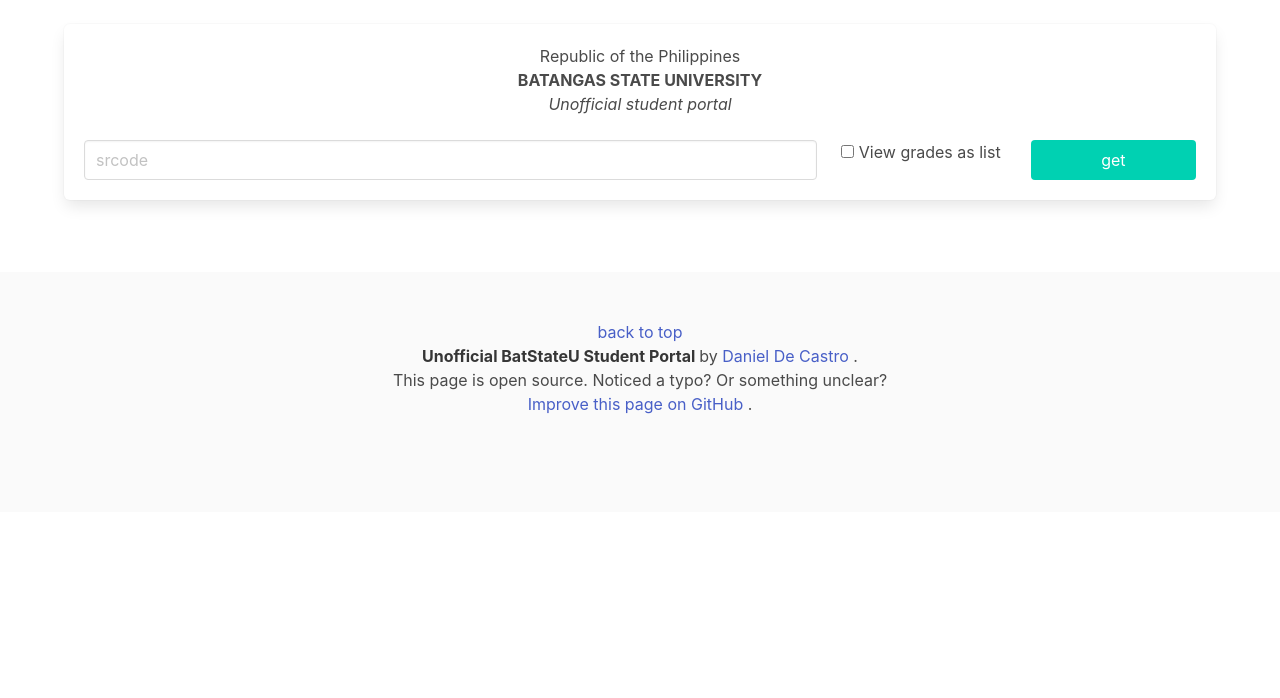
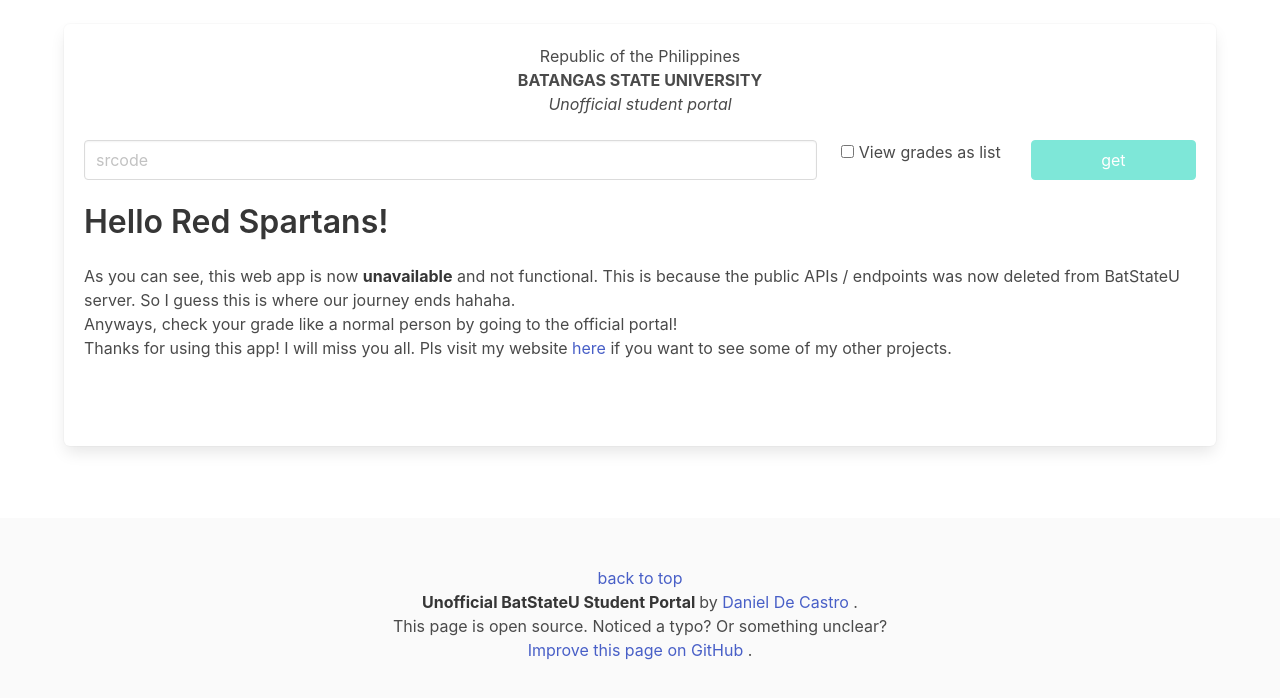
Before and after one commit to cryp2knight/BatStateU-student-portal, a plain HTML site: page index.html in a window 1280 px wide. Drawn offline with nearby package versions, Linux system fonts and the light colour scheme.

Commit message:
end game

```diff
--- a/index.html
+++ b/index.html
@@ -41,6 +41,7 @@
         <br/>
         <div id="loading">
         </div>
+
         <div class="container">
             <div class="box" id="#top">
                 <center>
@@ -67,19 +68,27 @@
                         </label>
                     </div>
                     <div class="column is-2">
-                        <button class="button is-fullwidth is-primary" id="getrecords">
+                        <button class="button is-fullwidth is-primary" disabled="disabled" id="getrecords">
                             get
                         </button>
                     </div>
                 </div>
+                		<h1 class="title">Hello Red Spartans!</h1>
+                    	<p>As you can see, this web app is now <strong>unavailable</strong> and not functional. This is because the public APIs / endpoints was now deleted from BatStateU server. So I guess this is where our journey ends hahaha.</p>
+                    	<p>Anyways, check your grade like a normal person by going to the official portal!</p>
+                    	<p>Thanks for using this app! I will miss you all. Pls visit my website <a href="https://cryp2knight.github.io/Daniel">here</a> if you want to see some of my other projects.</p>
+                    	<br>
+                    	<marquee class="title">JUNK TERROR BILL!</marquee>
             </div>
             <div class="columns">
                 <div class="column is-one-quarter">
                     <div id="enrolment">
                     </div>
                 </div>
+
                 <div class="column">
                     <div id="grades">
+
                     </div>
                 </div>
             </div>
--- a/scripts/script.js
+++ b/scripts/script.js
@@ -118,7 +118,7 @@
     });
     $('#srcode').on('keypress', function(event) {
         if (event.which === 13) {
-            retrieve();
+            // retrieve();
         }
     });
 });
```
